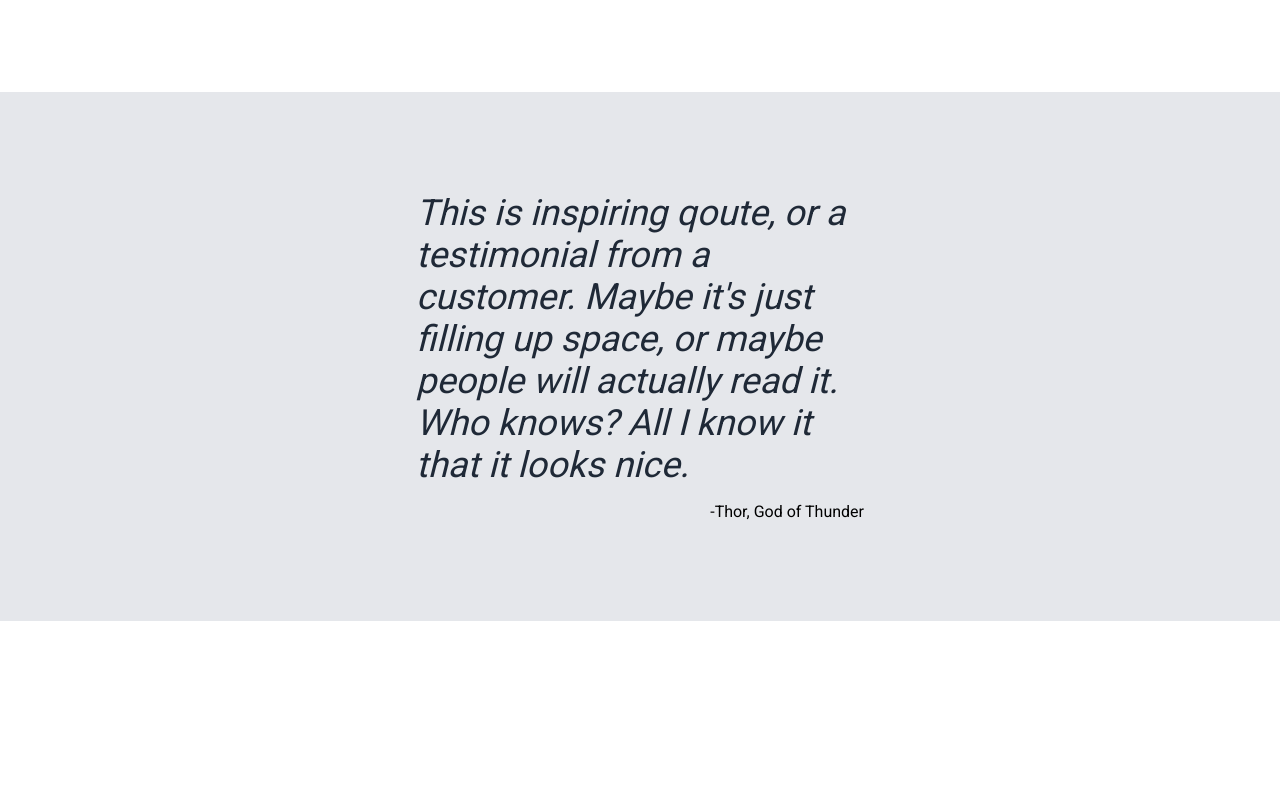
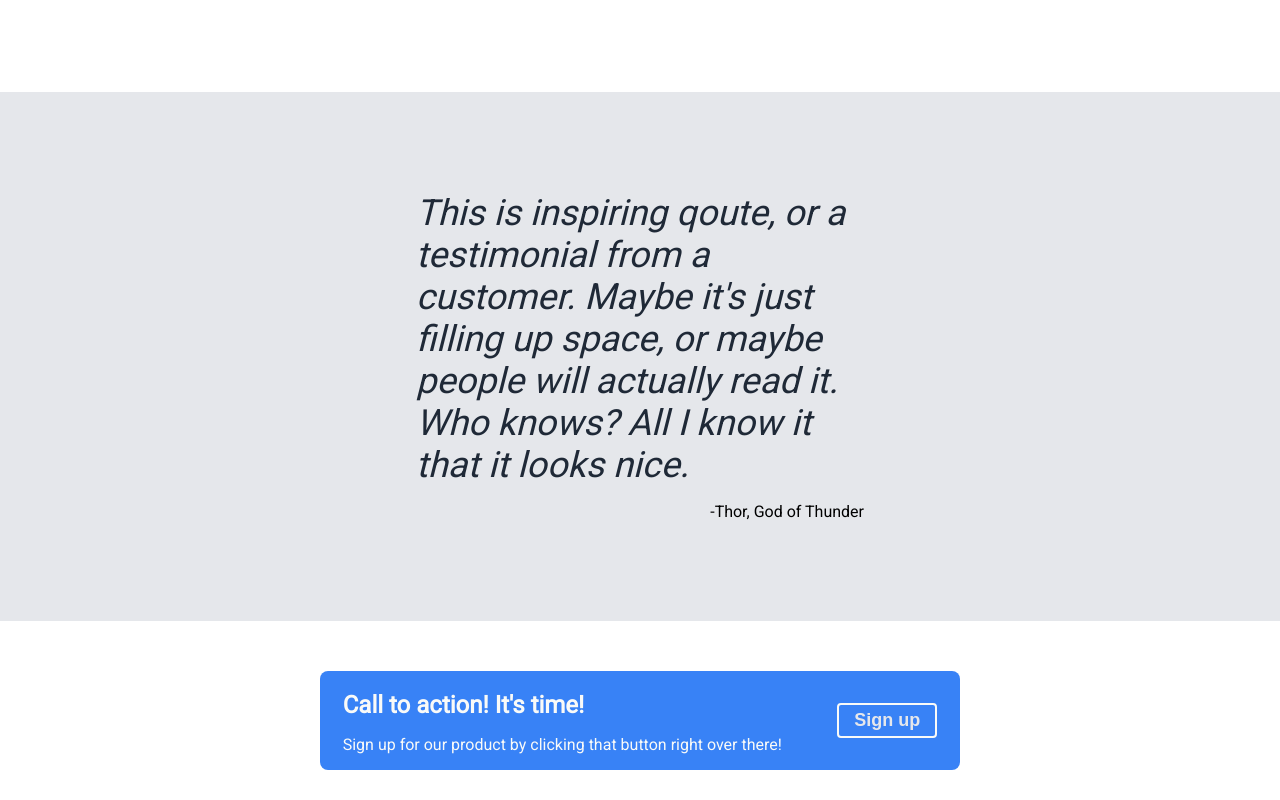
Before and after one commit to Sandberg89/Landing-Page, a plain HTML site: page index.html in a window 1280 px wide. Shown: the part 729-1529 px from the top of the page. Before the commit the page ends 1350 px from the top, so only its background shows below. Drawn offline with Linux system fonts and the light colour scheme.

Commit message:
done with part4

```diff
--- a/index.html
+++ b/index.html
@@ -68,6 +68,18 @@
             <p class="customer">-Thor, God of Thunder</p>
         </div>
     </div>
+    <!-- Part4 -->
+    <div class="part-four">
+        <div class="content-box">
+            <div class="text-part">
+                <h2 class="text-style header-margin">Call to action! It's time!</h2>
+                <p class="text-style">Sign up for our product by clicking
+                    that button right over there!
+                </p>
+            </div>
+            <button id="signup" class="header-style">Sign up</button>
+        </div>
+    </div>
 </body>
 
 </html>
--- a/style.css
+++ b/style.css
@@ -109,7 +109,6 @@ button {
 
   .box {
     margin: 40px auto 0 auto;
-    color: blue;
     border: 4px solid #3882F6;
     width: 100px;
     height: 100px;
@@ -150,3 +149,38 @@ button {
     text-align: end;
     margin-bottom: 100px;
 }
+
+/* Part four */
+
+.part-four {
+    flex: 1;
+    display: flex;
+    justify-content: center;
+    align-items: center;
+    margin-top: 50px;
+    margin-bottom: 30px;
+}
+
+.content-box {
+    width: 50%;
+    background-color: #3882F6;
+    border-radius: 8px;
+    display: flex;
+    justify-content: space-around;
+    align-items: center;
+    gap: 20px;
+}
+
+#signup {
+    border: 2px solid #F9FAF8;
+    margin-right: 5px;
+}
+
+.text-style {
+    color: #F9FAF8;
+    margin-left: 5px;
+}
+
+.header-margin {
+    margin-bottom: 0;
+}
```
